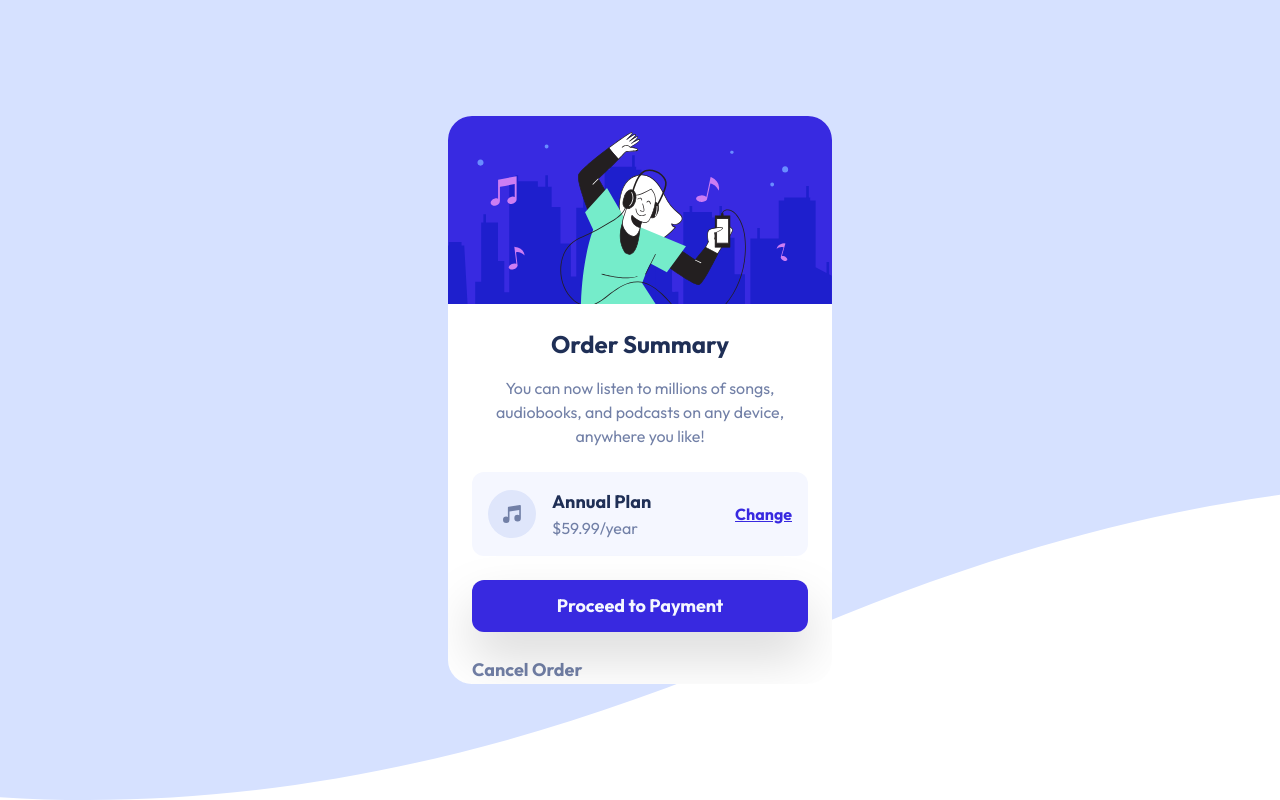
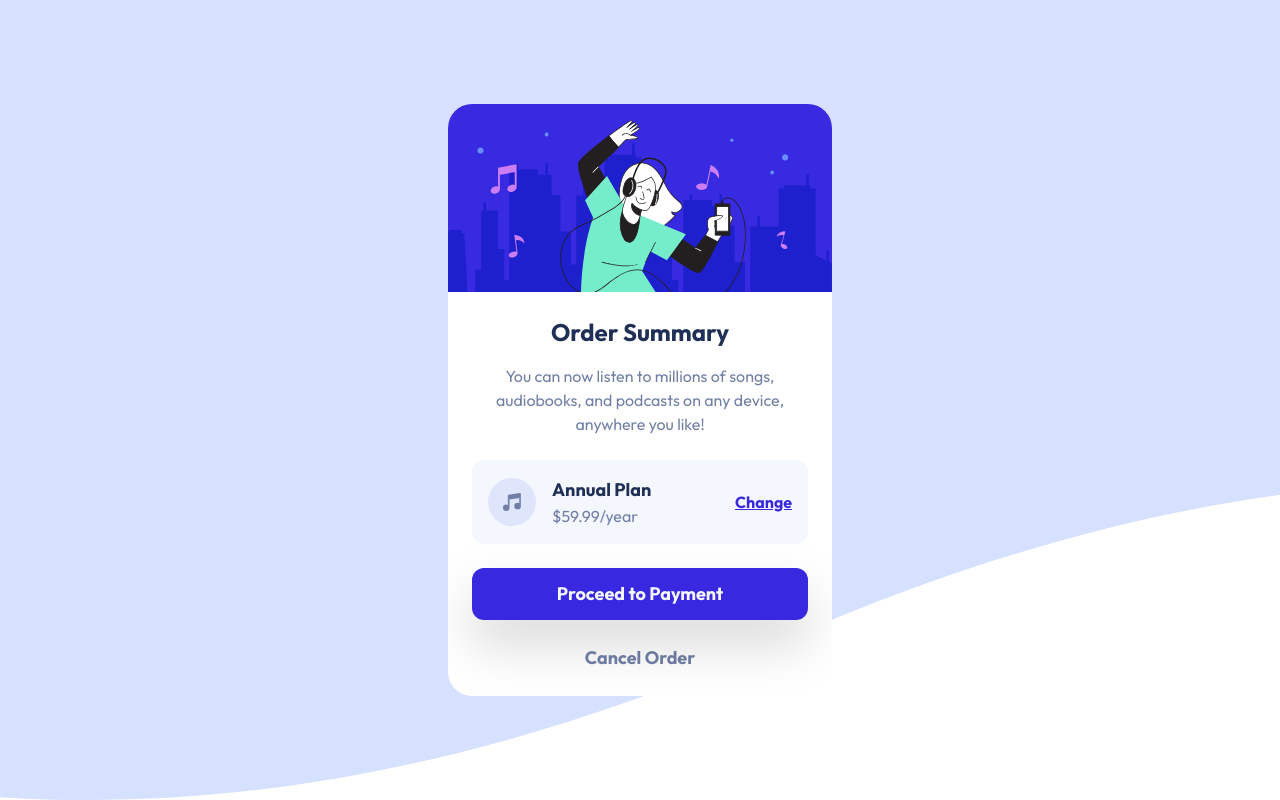
Before and after one commit to pixelzee3/order-summary-component, a website built with Parcel: page src/index.html in a window 1280 px wide. Built offline with nearby package versions, Linux system fonts and the light colour scheme.

Commit message:
Work on cancel order button.

```diff
--- a/src/index.html
+++ b/src/index.html
@@ -18,7 +18,7 @@
   >
     <article class="bg-white max-w-sm rounded-3xl overflow-hidden">
       <img src="images/illustration-hero.svg" alt="" />
-      <div class="mx-6 mt-6">
+      <div class="m-6">
         <div class="text-center">
           <h1 class="text-2xl font-black text-dark-blue">Order Summary</h1>
           <p class="text-desaturated-blue mt-4">
@@ -44,9 +44,11 @@
         >
           Proceed to Payment
         </button>
-        <button class="block text-lg font-bold text-desaturated-blue mt-6">
-          Cancel Order
-        </button>
+        <div class="w-full flex justify-center items-center">
+          <button class="block text-lg font-bold text-desaturated-blue mt-6">
+            Cancel Order
+          </button>
+        </div>
       </div>
     </article>
   </body>
```
